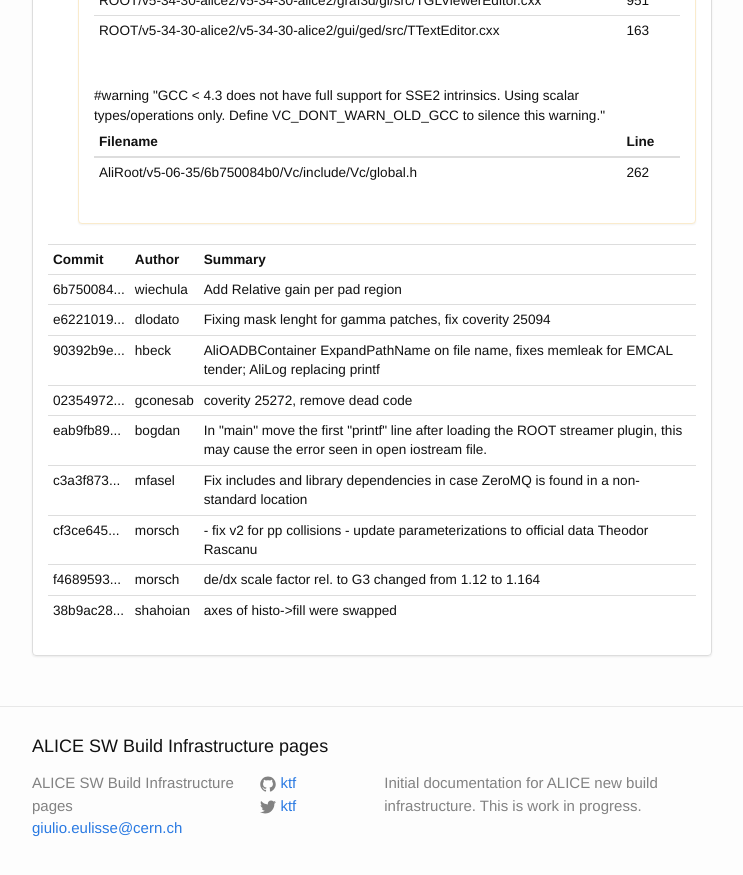
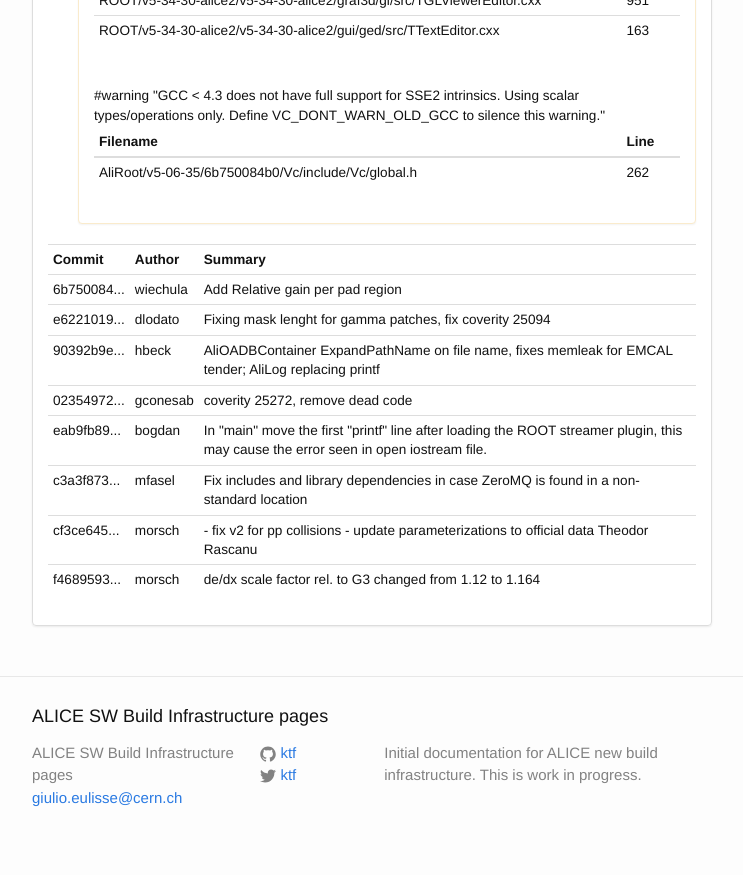
Before and after one commit to alisw/alisw.github.io, a Jekyll site: the page built from index.html, in a window 1280 px wide and 900 px high, scrolled down 175879 px. Shown: the top 875 px of the window, without its empty margins (268-1011 px from the left). Built offline with Jekyll 4.4.1, drawn with Linux system fonts in a browser that asks for light colours; nearby versions of some CDN libraries.

Commit message:
Updated results.

```diff
--- a/_data/commits-aliroot-master.yaml
+++ b/_data/commits-aliroot-master.yaml
@@ -58,8 +58,3 @@
  message: >-
     de/dx scale factor rel. to G3 changed from 1.12 to 1.164
  author: !!str morsch
--
- commit: "38b9ac283a5d8e21686e74de129160998d2bc3ef"
- message: >-
-    axes of histo->fill were swapped
- author: !!str shahoian
```
